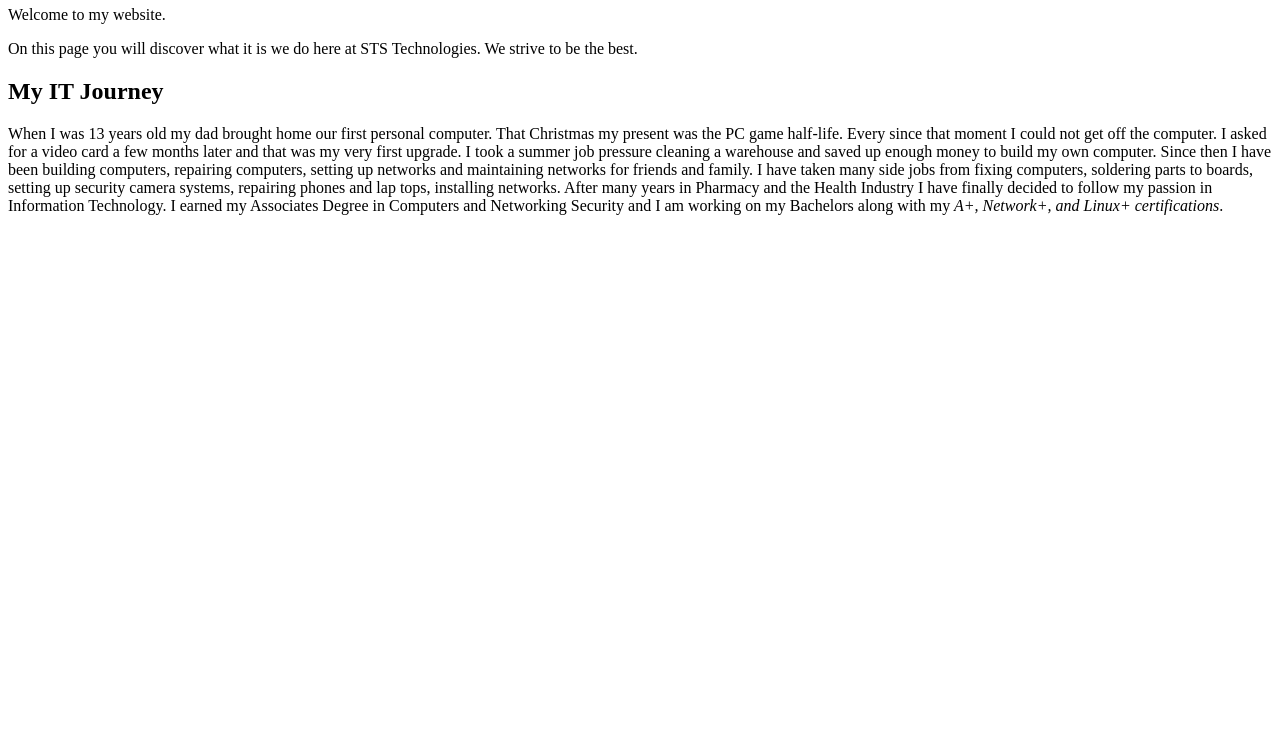
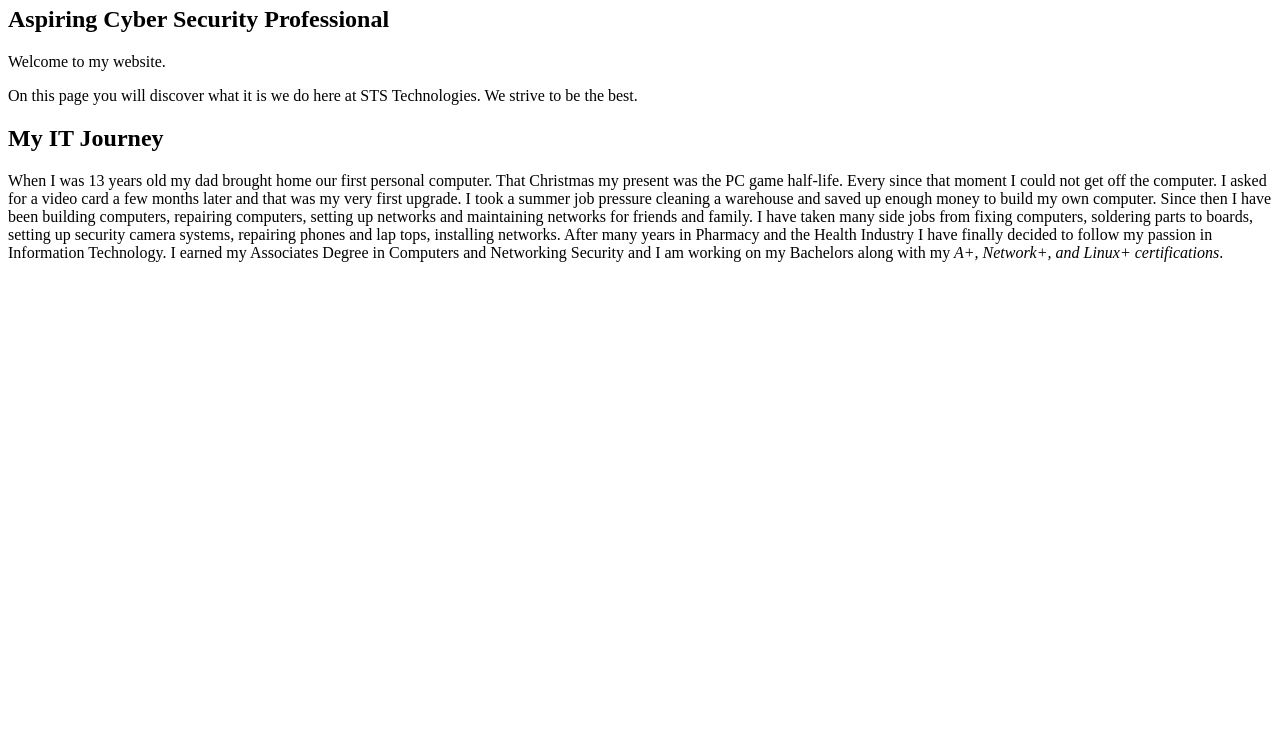
Before and after one commit to seanswift007/Business-webpage-, a plain HTML site: page index.html in a window 1280 px wide. Shown: the part 60-800 px from the top of the page. Drawn offline with Linux system fonts and the light colour scheme.

Commit message:
Update index.html

```diff
--- a/index.html
+++ b/index.html
@@ -3,7 +3,7 @@
 <html>
 <body>
 
-<h1>STS Technologies</h1>
+ <h1>STS Technologies</h1>          <h2>Aspiring Cyber Security Professional</h2>
 
 <p>Welcome to my website.</p>
 
```
